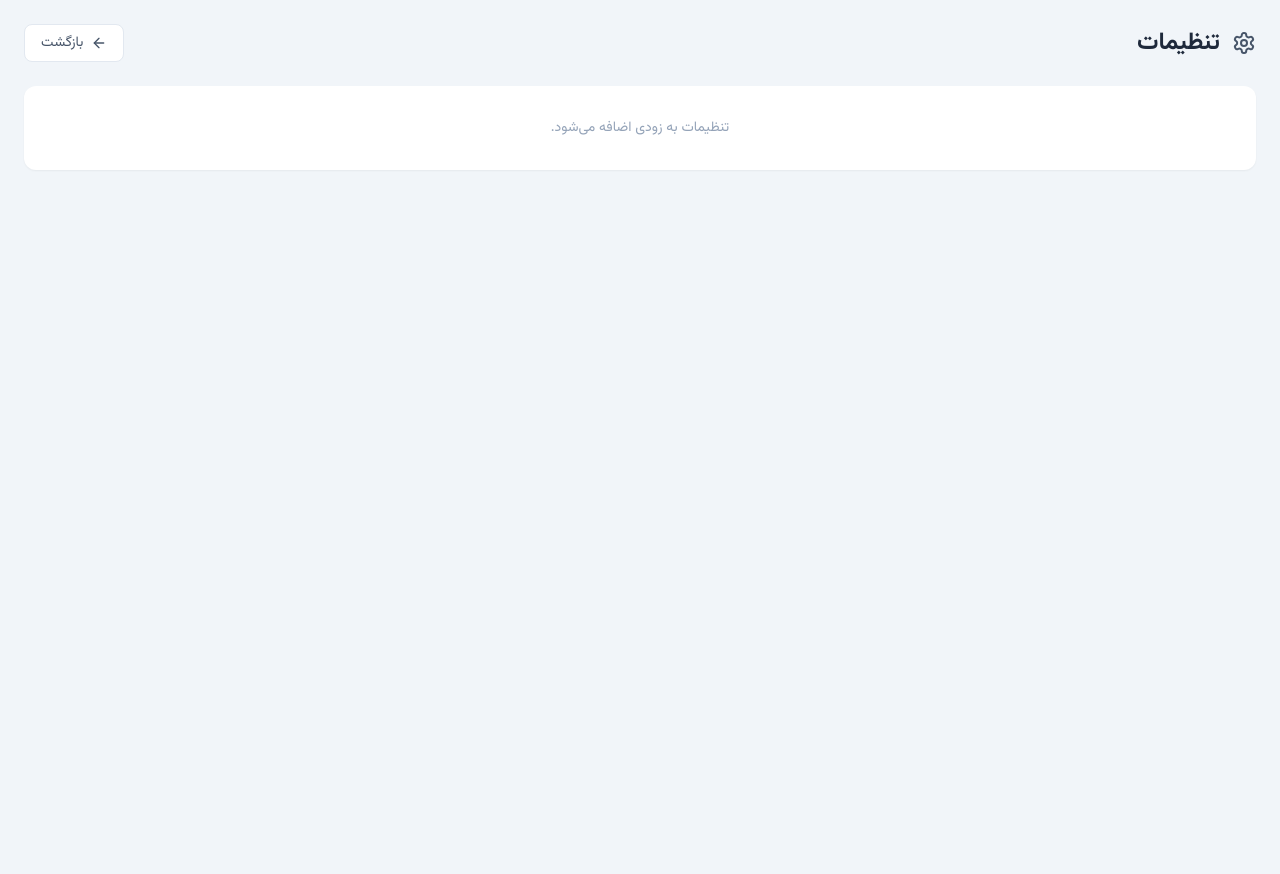
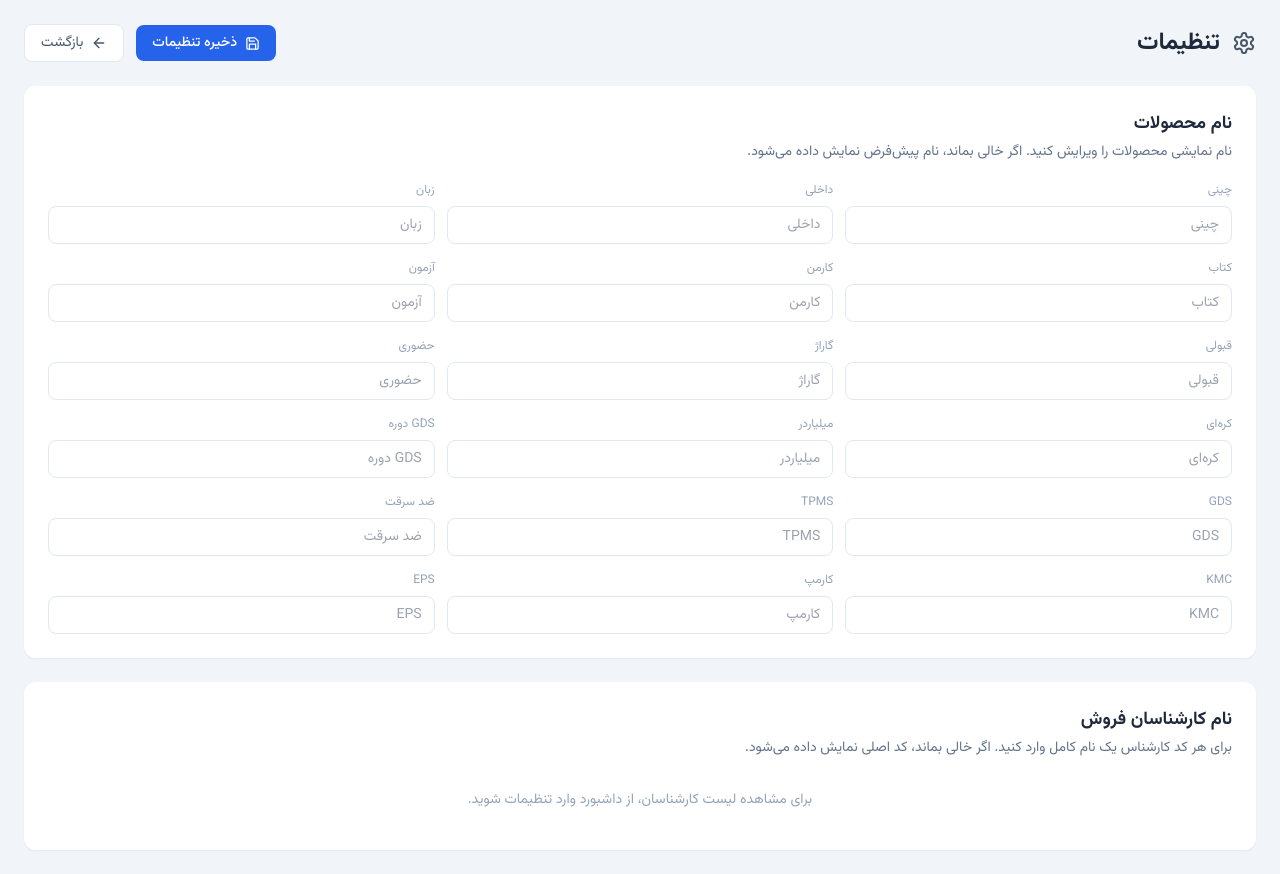
Before and after one commit to mkarim1378/SeeRM, a React (Vite) app in the folder frontend/: page /settings in a window 1280 px wide. Before the commit the page ends 800 px from the top, so only its background shows below. Built offline with nearby package versions, Linux system fonts and the light colour scheme; a web font is replaced by a local one.

Commit message:
Add product and expert name customization to settings page with localStorage persistence

```diff
--- a/frontend/src/components/DataTable.jsx
+++ b/frontend/src/components/DataTable.jsx
@@ -27,7 +27,7 @@ const COLUMN_LABELS = {
   products: 'محصولات',
 }
 
-const PRODUCT_KEYS = [
+export const PRODUCT_KEYS = [
   { key: 'chini', label: 'چینی' },
   { key: 'dakheli', label: 'داخلی' },
   { key: 'zaban', label: 'زبان' },
@@ -79,7 +79,7 @@ const inNumRange = (val, min, max) => {
   return true
 }
 
-export default function DataTable({ records, columns, onAdd, sessionId, filterHichi, onClearHichi, onSetHichi }) {
+export default function DataTable({ records, columns, onAdd, sessionId, filterHichi, onClearHichi, onSetHichi, expertNames = {}, productNames = {} }) {
   const navigate = useNavigate()
   const [search, setSearch] = useState('')
   const [filterSp, setFilterSp] = useState('')
@@ -329,7 +329,7 @@ export default function DataTable({ records, columns, onAdd, sessionId, filterHi
           onChange={e => { setFilterSp(e.target.value); setPage(1) }}
         >
           <option value="">همه کارشناسان</option>
-          {experts.map(e => <option key={e} value={e}>{e}</option>)}
+          {experts.map(e => <option key={e} value={e}>{expertNames[e] || e}</option>)}
         </select>
 
         {/* products 3-state */}
@@ -372,7 +372,7 @@ export default function DataTable({ records, columns, onAdd, sessionId, filterHi
                     : productFilters[key] === false ? 'bg-red-50 text-red-600'
                     : 'text-slate-700 hover:bg-slate-50'}`}
                 >
-                  <span>{label}</span>
+                  <span>{productNames[key] || label}</span>
                   {filterStateIcon(key)}
                 </button>
               ))}
--- a/frontend/src/pages/DashboardPage.jsx
+++ b/frontend/src/pages/DashboardPage.jsx
@@ -6,6 +6,7 @@ import ExpertsPieChart from '../components/Charts/ExpertsPieChart'
 import ProductsBarChart from '../components/Charts/ProductsBarChart'
 import DataTable from '../components/DataTable'
 import AddPurchaseModal from '../components/AddPurchaseModal'
+import { getSettings } from '../utils/settings'
 
 export default function DashboardPage() {
   const { sessionId } = useParams()
@@ -16,6 +17,7 @@ export default function DashboardPage() {
   const [showModal, setShowModal] = useState(false)
   const [toast, setToast] = useState('')
   const [filterHichi, setFilterHichi] = useState(false)
+  const [settings] = useState(() => getSettings())
 
   useEffect(() => {
     const stored = sessionStorage.getItem(`result_${sessionId}`)
@@ -95,7 +97,7 @@ export default function DashboardPage() {
         <h1 className="text-2xl font-bold text-slate-800">داشبورد نتایج</h1>
         <div className="flex gap-3">
           <button
-            onClick={() => navigate('/settings')}
+            onClick={() => navigate('/settings', { state: { sessionId } })}
             className="text-slate-500 hover:text-slate-700 transition"
             title="تنظیمات"
           >
@@ -151,7 +153,10 @@ export default function DashboardPage() {
           <h2 className="font-bold text-slate-700 mb-4">
             توزیع مشتریان بین کارشناسان
           </h2>
-          <ExpertsPieChart data={data.experts_stats} />
+          <ExpertsPieChart data={data.experts_stats.map(e => ({
+            ...e,
+            name: settings.expertNames?.[e.name] || e.name
+          }))} />
         </div>
         <div className="bg-white rounded-xl shadow-sm p-6">
           <h2 className="font-bold text-slate-700 mb-4">محبوب‌ترین محصولات</h2>
@@ -164,7 +169,17 @@ export default function DashboardPage() {
         <h2 className="font-bold text-slate-700 mb-4">جدول مشتریان</h2>
         {records.length === 0
           ? <p className="text-center text-slate-400 py-8 text-sm">در حال بارگذاری...</p>
-          : <DataTable records={records} columns={columns} onAdd={() => setShowModal(true)} sessionId={sessionId} filterHichi={filterHichi} onClearHichi={() => setFilterHichi(false)} onSetHichi={() => setFilterHichi(true)} />
+          : <DataTable
+              records={records}
+              columns={columns}
+              onAdd={() => setShowModal(true)}
+              sessionId={sessionId}
+              filterHichi={filterHichi}
+              onClearHichi={() => setFilterHichi(false)}
+              onSetHichi={() => setFilterHichi(true)}
+              expertNames={settings.expertNames || {}}
+              productNames={settings.productNames || {}}
+            />
         }
       </div>
     </div>
--- a/frontend/src/pages/SettingsPage.jsx
+++ b/frontend/src/pages/SettingsPage.jsx
@@ -1,16 +1,59 @@
-import { useNavigate } from 'react-router-dom'
-import { ArrowLeft, Settings } from 'lucide-react'
+import { useState, useEffect } from 'react'
+import { useNavigate, useLocation } from 'react-router-dom'
+import { ArrowLeft, Settings, Save } from 'lucide-react'
+import axios from 'axios'
+import { getSettings, saveSettings } from '../utils/settings'
+import { PRODUCT_KEYS } from '../components/DataTable'
 
 export default function SettingsPage() {
   const navigate = useNavigate()
+  const { state } = useLocation()
+  const sessionId = state?.sessionId
+
+  const [productNames, setProductNames] = useState({})
+  const [expertNames, setExpertNames] = useState({})
+  const [experts, setExperts] = useState([])
+  const [saved, setSaved] = useState(false)
+
+  useEffect(() => {
+    const s = getSettings()
+    setProductNames(s.productNames || {})
+    setExpertNames(s.expertNames || {})
+
+    if (sessionId) {
+      axios.get(`/api/results/${sessionId}`)
+        .then(res => {
+          const unique = [...new Set(res.data.records.map(r => r.sp).filter(Boolean))]
+          setExperts(unique.sort())
+        })
+        .catch(() => {})
+    }
+  }, [sessionId])
+
+  const handleSave = () => {
+    saveSettings({ productNames, expertNames })
+    setSaved(true)
+    setTimeout(() => setSaved(false), 2000)
+  }
 
   return (
     <div className="p-6 max-w-7xl mx-auto space-y-6" dir="rtl">
+
+      {/* Header */}
       <div className="flex items-center justify-between">
         <div className="flex items-center gap-3">
           <Settings size={24} className="text-slate-600" />
           <h1 className="text-2xl font-bold text-slate-800">تنظیمات</h1>
         </div>
+        <div className="flex items-center gap-3">
+          <button
+            onClick={handleSave}
+            className="flex items-center gap-2 bg-blue-600 hover:bg-blue-700
+              text-white px-4 py-2 rounded-lg text-sm font-medium transition"
+          >
+            <Save size={15} />
+            {saved ? 'ذخیره شد ✓' : 'ذخیره تنظیمات'}
+          </button>
           <button
             onClick={() => navigate(-1)}
             className="flex items-center gap-2 text-slate-600 hover:text-slate-800
@@ -20,10 +63,66 @@ export default function SettingsPage() {
             بازگشت
           </button>
         </div>
+      </div>
 
-      <div className="bg-white rounded-xl shadow-sm p-8 text-center text-slate-400 text-sm">
-        تنظیمات به زودی اضافه می‌شود.
+      {/* Product Names */}
+      <div className="bg-white rounded-xl shadow-sm p-6 space-y-4">
+        <div>
+          <h2 className="text-lg font-bold text-slate-800">نام محصولات</h2>
+          <p className="text-sm text-slate-500 mt-1">
+            نام نمایشی محصولات را ویرایش کنید. اگر خالی بماند، نام پیش‌فرض نمایش داده می‌شود.
+          </p>
         </div>
+        <div className="grid grid-cols-1 sm:grid-cols-2 lg:grid-cols-3 gap-3">
+          {PRODUCT_KEYS.map(({ key, label }) => (
+            <div key={key} className="space-y-1">
+              <label className="text-xs text-slate-400">{label}</label>
+              <input
+                type="text"
+                placeholder={label}
+                value={productNames[key] || ''}
+                onChange={e => setProductNames(prev => ({ ...prev, [key]: e.target.value }))}
+                className="w-full border border-slate-200 rounded-lg px-3 py-2 text-sm
+                  focus:outline-none focus:ring-2 focus:ring-blue-300"
+              />
+            </div>
+          ))}
+        </div>
+      </div>
+
+      {/* Expert Names */}
+      <div className="bg-white rounded-xl shadow-sm p-6 space-y-4">
+        <div>
+          <h2 className="text-lg font-bold text-slate-800">نام کارشناسان فروش</h2>
+          <p className="text-sm text-slate-500 mt-1">
+            برای هر کد کارشناس یک نام کامل وارد کنید. اگر خالی بماند، کد اصلی نمایش داده می‌شود.
+          </p>
+        </div>
+        {experts.length === 0 ? (
+          <p className="text-sm text-slate-400 py-4 text-center">
+            {sessionId
+              ? 'کارشناسی در این فایل یافت نشد.'
+              : 'برای مشاهده لیست کارشناسان، از داشبورد وارد تنظیمات شوید.'}
+          </p>
+        ) : (
+          <div className="grid grid-cols-1 sm:grid-cols-2 lg:grid-cols-3 gap-3">
+            {experts.map(code => (
+              <div key={code} className="space-y-1">
+                <label className="text-xs text-slate-400">{code}</label>
+                <input
+                  type="text"
+                  placeholder={code}
+                  value={expertNames[code] || ''}
+                  onChange={e => setExpertNames(prev => ({ ...prev, [code]: e.target.value }))}
+                  className="w-full border border-slate-200 rounded-lg px-3 py-2 text-sm
+                    focus:outline-none focus:ring-2 focus:ring-blue-300"
+                />
+              </div>
+            ))}
+          </div>
+        )}
+      </div>
+
     </div>
   )
 }
--- /dev/null
+++ b/frontend/src/utils/settings.js
@@ -0,0 +1,17 @@
+const KEY = 'crm_settings'
+
+export function getSettings() {
+  try { return JSON.parse(localStorage.getItem(KEY)) || {} } catch { return {} }
+}
+
+export function saveSettings(s) {
+  localStorage.setItem(KEY, JSON.stringify(s))
+}
+
+export function getProductNames() {
+  return getSettings().productNames || {}
+}
+
+export function getExpertNames() {
+  return getSettings().expertNames || {}
+}
```
Lines whose indentation alone changed are shown as unchanged.
